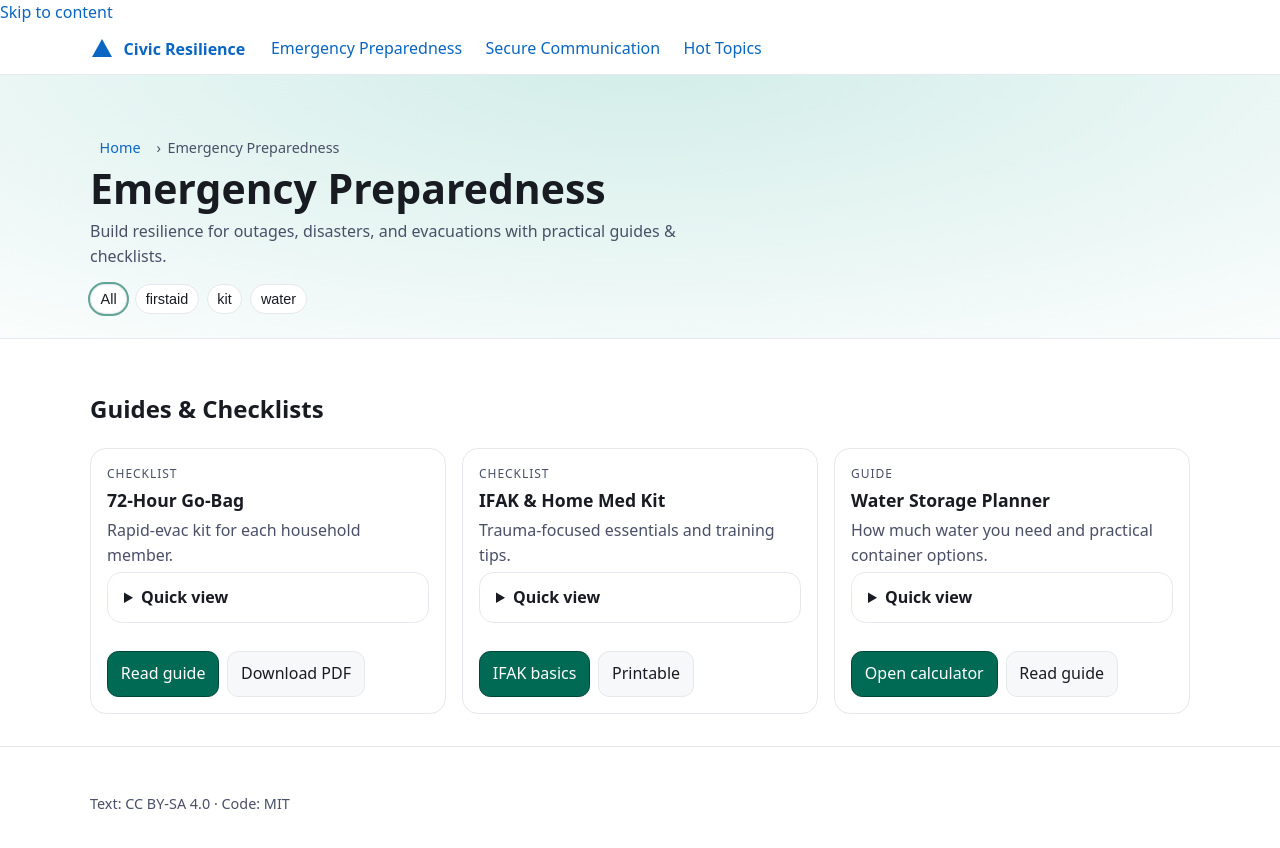
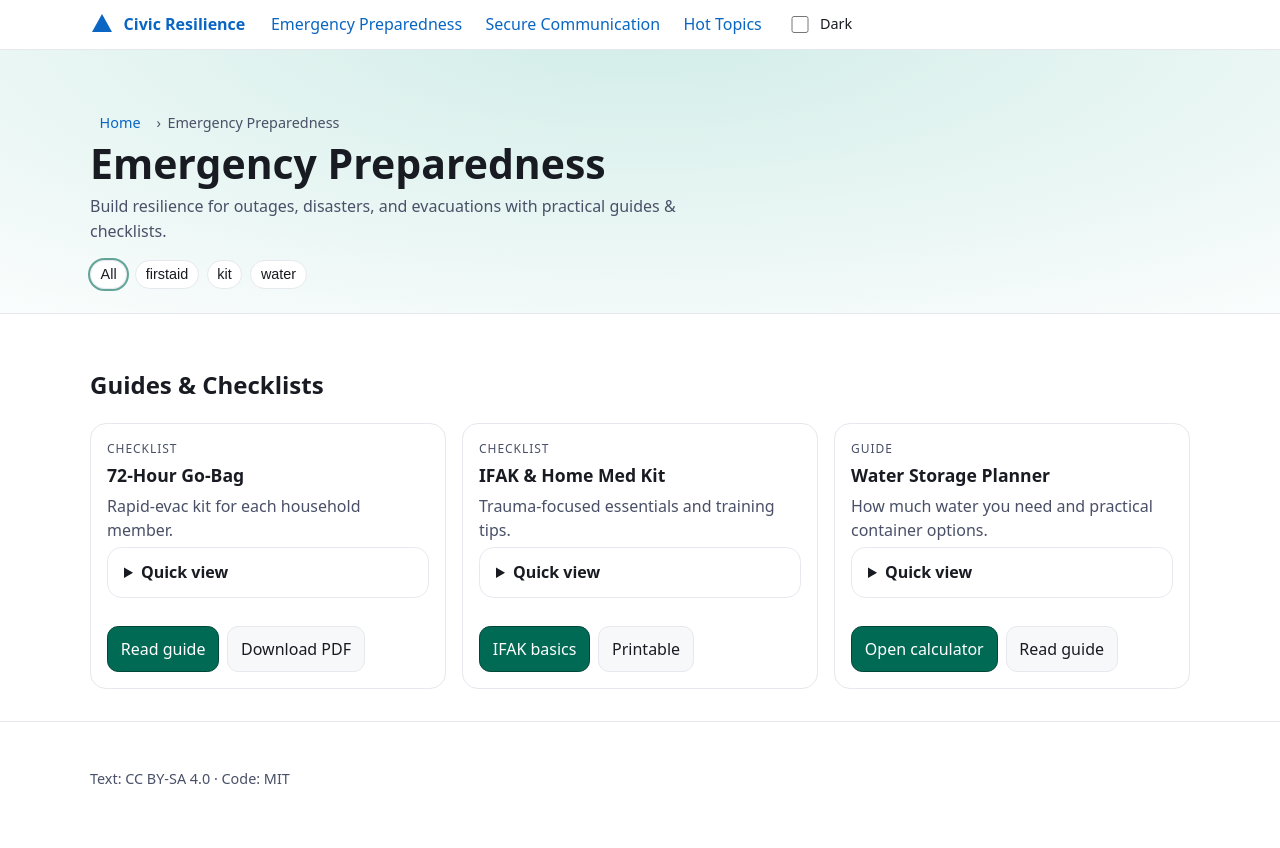
Before and after one commit to TestDepthLLC/infoportal, a Jekyll site: the page built from preparedness/index.html, in a window 1280 px wide. Shown: the top 848 px of the page. Built offline with Jekyll 4.4.1, drawn with Linux system fonts in a browser that asks for light colours.

Commit message:
Added light/dark toggle.

```diff
--- a/_layouts/default.html
+++ b/_layouts/default.html
@@ -8,31 +8,87 @@
   <meta name="color-scheme" content="light dark">
   <!-- Keep CSS inline for now to avoid asset path issues; we can extract later -->
   <style>
-    :root{--bg:#0b0c10;--bg-elev:#111218;--text:#e6e7ea;--muted:#b4b7c2;--brand:#00a37a;--brand-2:#4dc8b5;--card:#13151d;--border:#1f2230;--link:#7fd3ff}
-    @media (prefers-color-scheme: light){:root{--bg:#fff;--bg-elev:#f7f8fa;--text:#191b22;--muted:#495067;--brand:#006a55;--brand-2:#1aa38b;--card:#fff;--border:#e6e8ee;--link:#0a66c2}}
-    *{box-sizing:border-box} body{margin:0;font:16px/1.55 system-ui,-apple-system,Segoe UI,Roboto,Ubuntu,Cantarell,Noto Sans,Helvetica,Arial,"Apple Color Emoji","Segoe UI Emoji";background:var(--bg);color:var(--text)}
-    a{color:var(--link);text-decoration:none} a:hover{text-decoration:underline}
-    .small{font-size:.9rem} .container{width:min(1100px,92%);margin-inline:auto}
+    /* ===== Theme system (dark default; light when html[data-theme="light"]) ===== */
+    :root{
+      --bg:#0b0c10;--bg-elev:#111218;--text:#e6e7ea;--muted:#b4b7c2;
+      --brand:#00a37a;--brand-2:#4dc8b5;--card:#13151d;--border:#1f2230;--link:#7fd3ff
+    }
+    html[data-theme="light"]{
+      --bg:#fff;--bg-elev:#f7f8fa;--text:#191b22;--muted:#495067;
+      --brand:#006a55;--brand-2:#1aa38b;--card:#fff;--border:#e6e8ee;--link:#0a66c2;
+    }
+    /* Respect OS on first load if no saved preference */
+    @media (prefers-color-scheme: light){
+      :root{ color-scheme: light dark }
+      html:not([data-theme]){
+        --bg:#fff;--bg-elev:#f7f8fa;--text:#191b22;--muted:#495067;
+        --brand:#006a55;--brand-2:#1aa38b;--card:#fff;--border:#e6e8ee;--link:#0a66c2;
+      }
+    }
+    @media (prefers-color-scheme: dark){ :root{ color-scheme: dark light } }
+
+    /* ===== Base ===== */
+    *{box-sizing:border-box}
+    body{margin:0;font:16px/1.55 system-ui,-apple-system,Segoe UI,Roboto,Ubuntu,Cantarell,Noto Sans,Helvetica,Arial,"Apple Color Emoji","Segoe UI Emoji";background:var(--bg);color:var(--text)}
+    a{color:var(--link);text-decoration:none}
+    a:hover{text-decoration:underline}
+    .small{font-size:.9rem}
+    .sr-only{position:absolute;width:1px;height:1px;padding:0;margin:-1px;overflow:hidden;clip:rect(0,0,0,0);white-space:nowrap;border:0}
+    .container{width:min(1100px,92%);margin-inline:auto}
+
+    /* ===== Header / Nav ===== */
     header.site{position:sticky;top:0;z-index:50;backdrop-filter:blur(10px);background: color-mix(in oklab, var(--bg) 85%, transparent); border-bottom:1px solid var(--border)}
     .nav{display:flex;align-items:center;gap:1rem;padding:.75rem 0}
     .brand{display:flex;align-items:center;gap:.6rem;font-weight:700}
-    .spacer{flex:1} nav a{padding:.4rem .6rem;border-radius:.6rem} nav a.active,nav a:focus-visible{outline:none;background:var(--bg-elev)}
-    .hero{padding:3.5rem 0 1.5rem;border-bottom:1px solid var(--border);background: radial-gradient(1200px 400px at 50% -10%, color-mix(in oklab, var(--brand-2) 20%, transparent), transparent)}
-    .hero h1{font-size:clamp(1.8rem,3.2vw,2.6rem);line-height:1.1;margin:0 0 .5rem} .hero p{color:var(--muted);max-width:70ch;margin:.25rem 0 0}
+    .spacer{flex:1}
+    nav a{padding:.4rem .6rem;border-radius:.6rem}
+    nav a.active, nav a:focus-visible{outline:none;background:var(--bg-elev)}
+
+    /* Theme toggle (simple) */
+    .toggle-wrap{display:flex;align-items:center;gap:.5rem}
+    .toggle-wrap input{inline-size:1.1rem; block-size:1.1rem}
+
+    /* ===== Hero / Breadcrumbs ===== */
+    .hero{padding:3.5rem 0 1.5rem;border-bottom:1px solid var(--border);
+          background: radial-gradient(1200px 400px at 50% -10%, color-mix(in oklab, var(--brand-2) 20%, transparent), transparent)}
+    .hero h1{font-size:clamp(1.8rem,3.2vw,2.6rem);line-height:1.1;margin:0 0 .5rem}
+    .hero p{color:var(--muted);max-width:70ch;margin:.25rem 0 0}
     .breadcrumbs{display:flex;gap:.4rem;align-items:center;color:var(--muted);font-size:.9rem}
+
+    /* ===== Sections / Grids ===== */
     section{padding:2rem 0}
     .grid{display:grid;grid-template-columns:repeat(auto-fit,minmax(260px,1fr));gap:1rem}
+
+    /* ===== Cards ===== */
     .card{border:1px solid var(--border);background:var(--card);border-radius:1rem;overflow:clip;display:flex;flex-direction:column}
-    .card header{padding:1rem 1rem .25rem} .eyebrow{text-transform:uppercase;letter-spacing:.08em;font-size:.75rem;color:var(--muted)}
-    .card h3{margin:.25rem 0 .25rem;font-size:1.1rem} .card p{margin:0;color:var(--muted)} .card .body{padding:0 1rem 1rem}
+    .card header{padding:1rem 1rem .25rem}
+    .eyebrow{text-transform:uppercase;letter-spacing:.08em;font-size:.75rem;color:var(--muted)}
+    .card h3{margin:.25rem 0 .25rem;font-size:1.1rem}
+    .card p{margin:0;color:var(--muted)}
+    .card .body{padding:0 1rem 1rem}
     .card .actions{display:flex;gap:.5rem;padding:.75rem 1rem 1rem;margin-top:auto}
+
+    /* Buttons */
     .btn{display:inline-flex;align-items:center;gap:.5rem;border:1px solid var(--border);background:var(--bg-elev);color:var(--text);padding:.6rem .8rem;border-radius:.7rem;text-decoration:none;cursor:pointer}
     .btn.primary{background:var(--brand);color:#fff;border-color: color-mix(in oklab, var(--brand) 75%, black)}
+
+    /* Details / Accordions */
     details.accordion{border:1px solid var(--border);background:var(--card);border-radius:.9rem;padding:.75rem 1rem}
-    details summary{cursor:pointer;font-weight:600} details[open] summary{color:var(--brand-2)}
+    details summary{cursor:pointer;font-weight:600}
+    details[open] summary{color:var(--brand-2)}
+
+    /* Callout */
     .notice{display:flex;gap:.75rem;align-items:flex-start;background: color-mix(in oklab, var(--brand) 16%, transparent); border:1px solid color-mix(in oklab, var(--brand) 55%, transparent); padding:.9rem 1rem;border-radius:.8rem}
+
+    /* Chips (filters) */
+    .chips{display:flex;gap:.5rem;flex-wrap:wrap}
+    .chip{border:1px solid var(--border);background:var(--card);color:var(--text);padding:.35rem .6rem;border-radius:999px;cursor:pointer;font-size:.9rem}
+    .chip.active{outline:2px solid color-mix(in oklab, var(--brand) 60%, transparent)}
+
+    /* Footer */
     footer{border-top:1px solid var(--border);padding:2rem 0;color:var(--muted)}
   </style>
+
 </head>
 <body>
   <a class="sr-only" href="#main">Skip to content</a>
@@ -51,7 +107,11 @@
     <a href="{{ site.baseurl }}/topics/"
        class="{% if page.nav_section == 'topics' %}active{% endif %}">Hot Topics</a>
   </nav>
-      <div class="spacer" aria-hidden="true"></div>
+  <label class="toggle-wrap" title="Toggle theme" style="display:flex;align-items:center;gap:.5rem">
+    <input id="theme-toggle" type="checkbox" aria-label="Toggle dark mode">
+    <span class="small">Dark</span>
+  </label>
+  <div class="spacer" aria-hidden="true"></div>
     </div>
   </header>
 
```
Also changed, not shown: preparedness/tools/water-calculator.html (+5 -1 lines).
